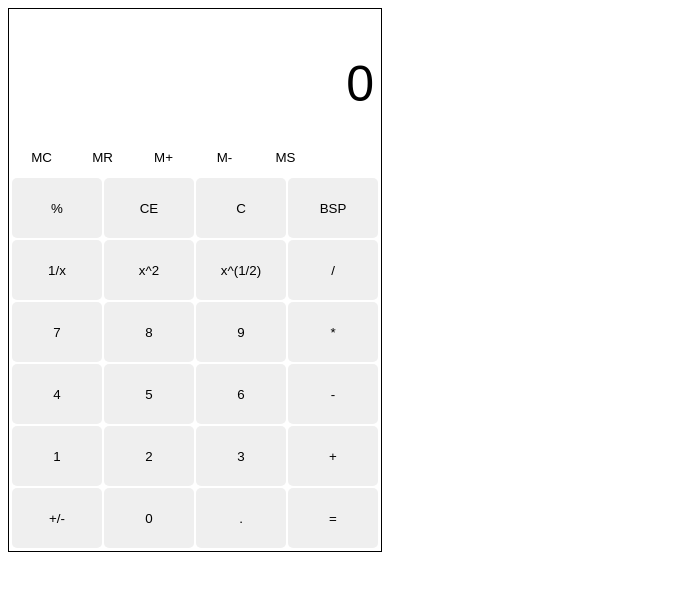
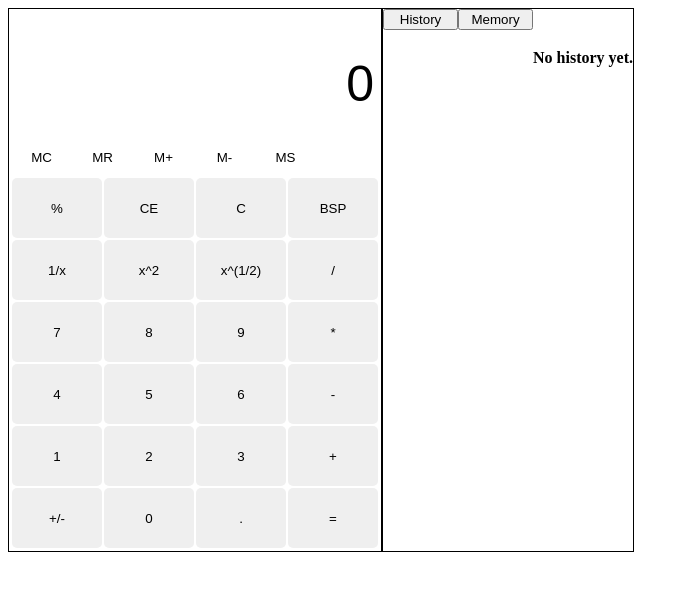
Before and after one commit to AngusWebbHammond/calculator, a React (Vite) app: page / in a window 1280 px wide. Shown: the top 590 px of the page, without its empty margins (0-689 px from the left). Built offline with nearby package versions, Linux system fonts and the light colour scheme.

Commit message:
added display for memory and history

```diff
--- a/src/components/Calculator/calculator.css
+++ b/src/components/Calculator/calculator.css
@@ -9,3 +9,36 @@
     border: solid 1px black;
     padding: 2px;
 }
+
+.history-container {
+    display: block;
+    border: solid 1px black;
+    min-width: 250px;
+}
+
+.main-container {
+    display: flex;
+}
+
+.history-navbar {
+    text-align: left;
+    height: 40px;
+}
+
+.nav-buttons {
+    width: 75px;
+}
+
+h4 {
+    margin: 0;
+}
+
+.history-memory-information {
+    text-align: right;
+}
+
+.memory-item-value {
+    width: 250px;
+    text-align: right;
+    height: 30px;
+}
--- a/src/components/Calculator/index.jsx
+++ b/src/components/Calculator/index.jsx
@@ -14,6 +14,8 @@ const Calculator = () => {
     const [operationList, setOperationList] = useState('');
     const [currentCount, setCurrentCount] = useState('0');
     const [previousValue, setPreviousValue] = useState('0');
+    const [history, setHistory] = useState([]);
+    const [isHistory, setIsHistory] = useState(true);
     const [isNewValue, setIsNewValue] = useState(true);
     const [isEquals, setIsEquals] = useState(false);
 
@@ -185,6 +187,7 @@ const Calculator = () => {
     }
 
   return (
+    <div className='main-container'>
         <div className='calculator-container'>
             <div>
                 {/* Input/Output */}
@@ -242,6 +245,34 @@ const Calculator = () => {
                 <Button type='=' buttonClickedFunc={() => modifyOperation('=')}/>
             </div>
         </div>
+        <div className="history-container">
+            <nav className='history-navbar'>
+                <button id='history-button' onClick={() => setIsHistory(true)} className='nav-buttons'>
+                    History
+                </button>
+
+                <button id='history-button' onClick={() => setIsHistory(false)} className='nav-buttons'>
+                    Memory
+                </button>
+            </nav>
+            <div className='history-memory-information'>
+                {
+                    isHistory ?
+                    (history.length < 1?<h4>No history yet.</h4>: history):
+                    (savedValue != '0' ?
+                        <div className='memory-item'>
+                            <button className='memory-item-value' onClick={() => setCurrentCount(savedValue)}>{savedValue}</button>
+                            <div className='memory-operators'>
+                                <button onClick={() => dispatch(changeCurrentValue('1'))}>+</button>
+                                <button onClick={() => dispatch(changeCurrentValue('-1'))}>-</button>
+                                <button onClick={() => dispatch(clearCurrentValue())}>MC</button>
+                            </div>
+                        </div>:
+                        <h4>No memory yet.</h4>)
+                }
+            </div>
+        </div>
+    </div>
   )
 }
 
--- a/src/index.css
+++ b/src/index.css
@@ -0,0 +1,3 @@
+body {
+    width:fit-content;
+}
```
Lines whose indentation alone changed are shown as unchanged.
